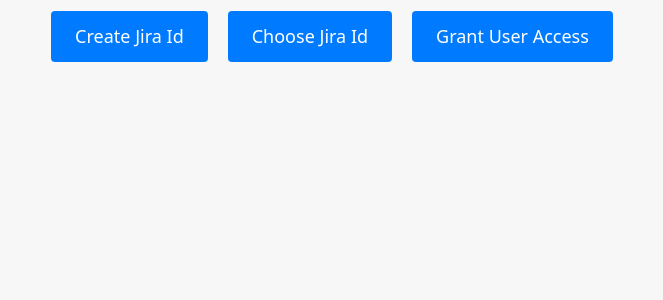
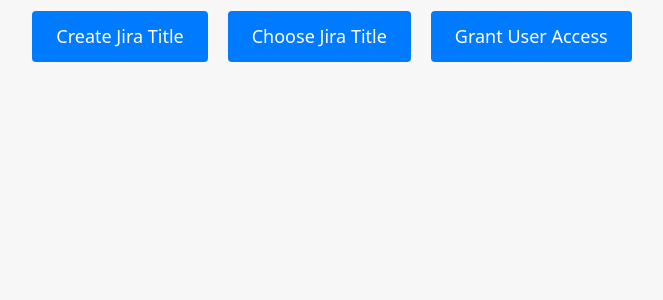
Before and after one commit to OZShubham/Poker_Estimation, a Flask app: page /poker_master_landing in a window 1280 px wide. Shown: the part 59-359 px from the top of the page, without its empty margins (308-971 px from the left). Run offline with Flask 3, Linux system fonts and the light colour scheme; data that the repository does not hold is empty.

Commit message:
changed landing page.

```diff
--- a/website/templates/choose_jira_id.html
+++ b/website/templates/choose_jira_id.html
@@ -31,7 +31,7 @@
 
 
     <form class="jira-container" method="POST">
-      <label for="jira_id">Select a JIRA TITLE:</label>
+      <label for="jira_id">Select a JIRA Title:</label>
       <select name="jira_id" id="jira_id">
         {% for jira_id in jira_ids %}
         <option value="{{ jira_id['jira_id'] }}">{{ jira_id['jira_title'] }}</option>
--- a/website/templates/choose_jiraa_id.html
+++ b/website/templates/choose_jiraa_id.html
@@ -31,10 +31,10 @@
     <!-- Main Content -->
     <div class="container mt-5">
       <br>
-        <h1 class="text-center mb-4">Choose JIRA ID</h1>
+        <h1 class="text-center mb-4">Choose JIRA Title</h1>
         <form method="POST">
             <div class="form-group">
-                <label for="jira_id">Select a JIRA TITLE:</label>
+                <label for="jira_id">Select a JIRA Title:</label>
                 <select class="form-select" name="jira_id" id="jira_id">
                     {% for jira_id in jira_ids %}
                     <option value="{{ jira_id['jira_id'] }}">{{ jira_id['jira_title'] }}</option>
--- a/website/templates/create_jira_id.html
+++ b/website/templates/create_jira_id.html
@@ -29,10 +29,10 @@
 
     <form method="post">
         <label for="jira_id">Enter Jira ID:</label>
-        <input type="text" name="jira_id">
+        <input type="text" name="jira_id" required>
         <br><br>
         <label for="jira_title">Enter Jira Title:</label>
-        <input type="text" name="jira_title">
+        <input type="text" name="jira_title" required>
         <br><br>
         <label for="jira_description">Enter Jira Description:</label>
         <textarea name="jira_description" cols="60" rows="5"></textarea>
--- a/website/templates/poker_master_landing.html
+++ b/website/templates/poker_master_landing.html
@@ -28,8 +28,8 @@
       </nav>
 
     <div class="button-container">
-        <a href="{{ url_for('views.create_jira_id') }}"><button>Create Jira Id</button></a>
-        <a href="{{ url_for('views.choose_jira_id') }}"><button>Choose Jira Id</button></a>
+        <a href="{{ url_for('views.create_jira_id') }}"><button>Create Jira Title</button></a>
+        <a href="{{ url_for('views.choose_jira_id') }}"><button>Choose Jira Title</button></a>
         <a href="{{ url_for('views.grant_user_access') }}"><button>Grant User Access</button></a>
     </div>
 
--- a/website/views.py
+++ b/website/views.py
@@ -108,7 +108,7 @@
         if not entity:
             return 'Error: No entity found with poker_board_id {}'.format(poker_board_id), 404
         estimates = entity.get('estimates', [])
-        estimates.append({'jira_id': jira_id,'jira_description': jira_description,'jira_title':jira_title})
+        estimates.append({'jira_id': jira_id,'jira_description': jira_description,'jira_title': jira_title})
         entity.update({'estimates': estimates,
                       'last_modified_timestamp': datetime.datetime.utcnow()})
         client.put(entity)
@@ -116,7 +116,7 @@
         event = 'created jira id'
         user_event(event)
 
-        return redirect('/scrum_master_landing')
+        return redirect('/poker_master_landing')
 
     else:
 
@@ -428,8 +428,7 @@
             jira_id = estimate.get('jira_id')
             jira_title = estimate.get('jira_title')
             if jira_id:
-
-               jira_ids.append({'jira_id':jira_id,'jira_title':jira_title})
+                jira_ids.append({'jira_id': jira_id,'jira_title': jira_title})
 
     if request.method == "POST":
         jira_id = request.form.get('jira_id')
@@ -515,8 +514,7 @@
             jira_id = estimate.get('jira_id')
             jira_title = estimate.get('jira_title')
             if jira_id:
-
-               jira_ids.append({'jira_id':jira_id,'jira_title':jira_title})
+                jira_ids.append({'jira_id': jira_id,'jira_title': jira_title})
 
     if request.method == "POST":
         jira_id = request.form.get('jira_id')
```
